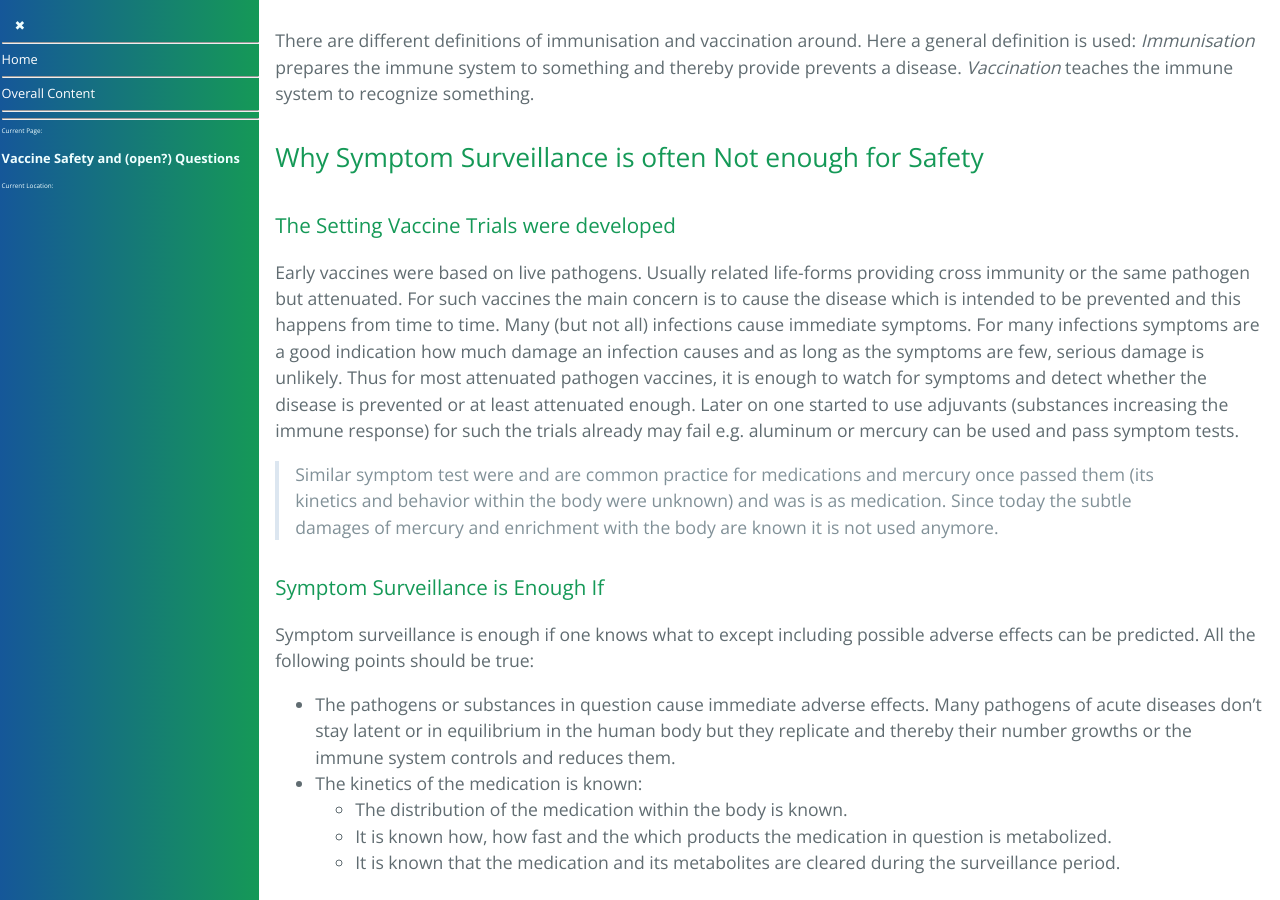
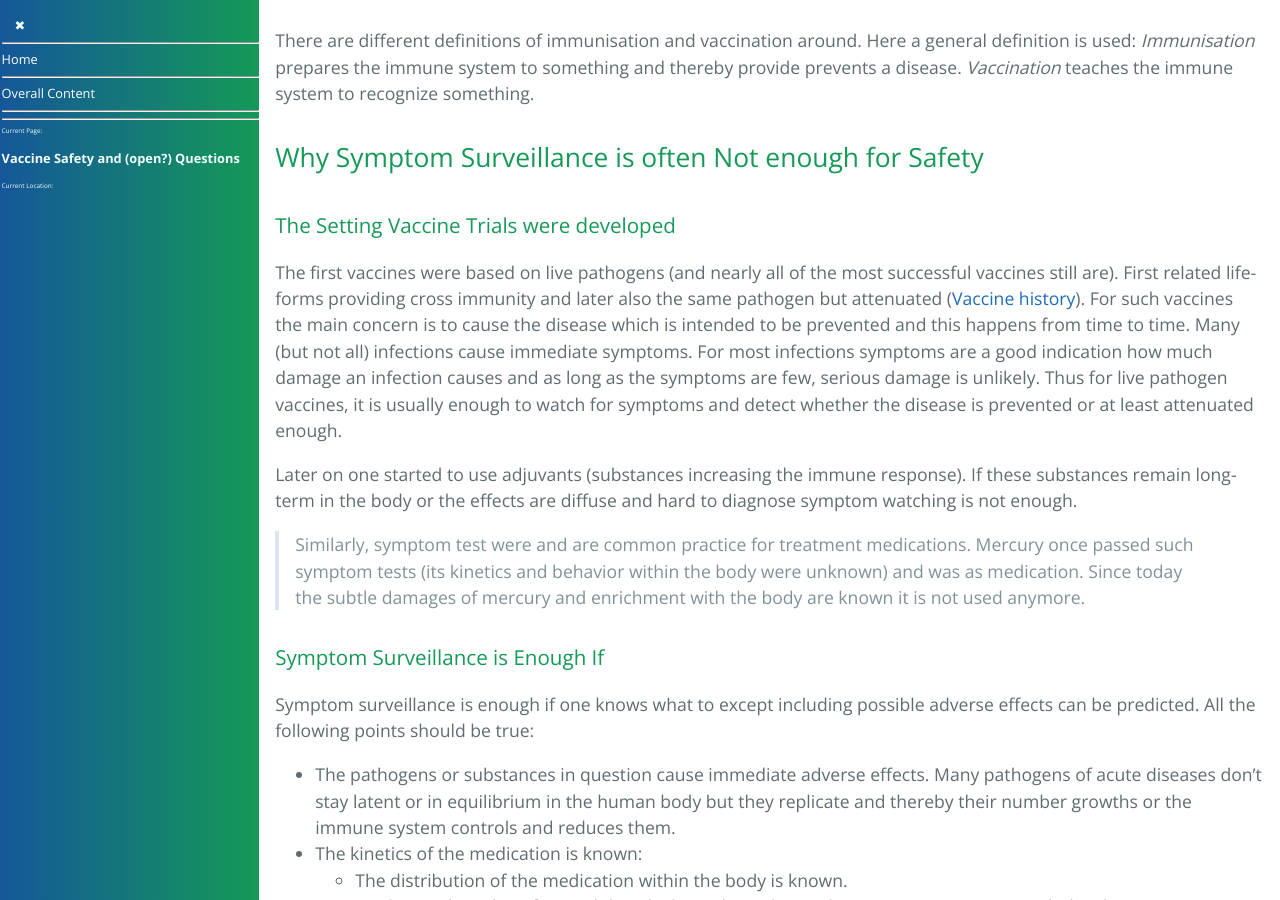
Before and after one commit to forestgrape/coronavirus, a Jekyll site: the page built from 10_vaccines/vaccine_safety.md, in a window 1280 px wide and 900 px high, scrolled down 2308 px. Built offline with Jekyll 4.4.1, drawn with Linux system fonts in a browser that asks for light colours; our own code applies the rules of GitHub Pages for plain Markdown files.

Commit message:
formulations

```diff
--- a/10_vaccines/vaccine_safety.md
+++ b/10_vaccines/vaccine_safety.md
@@ -56,10 +56,11 @@ There are different definitions of immunisation and vaccination around. Here a g
 ## Why Symptom Surveillance is often Not enough for Safety
 
 ### The Setting Vaccine Trials were developed
-Early vaccines were based on live pathogens. Usually related life-forms providing cross immunity or the same pathogen but attenuated. For such vaccines the main concern is to cause the disease which is intended to be prevented and this happens from time to time. Many (but not all) infections cause immediate symptoms. For many infections symptoms are a good indication how much damage an infection causes and as long as the symptoms are few, serious damage is unlikely. Thus for most attenuated pathogen vaccines, it is enough to watch for symptoms and detect whether the disease is prevented or at least attenuated enough.
-Later on one started to use adjuvants (substances increasing the immune response) for such the trials already may fail e.g. aluminum or mercury can be used and pass symptom tests.
+The first vaccines were based on live pathogens (and nearly all of the most successful vaccines still are). First related life-forms providing cross immunity and later also the same pathogen but attenuated ([Vaccine history](./vaccines.md#history-of-vaccination)). For such vaccines the main concern is to cause the disease which is intended to be prevented and this happens from time to time. Many (but not all) infections cause immediate symptoms. For most infections symptoms are a good indication how much damage an infection causes and as long as the symptoms are few, serious damage is unlikely. Thus for live pathogen vaccines, it is usually enough to watch for symptoms and detect whether the disease is prevented or at least attenuated enough.
 
-> Similar symptom test were and are common practice for medications and mercury once passed them (its kinetics and behavior within the body were unknown) and was is as medication. Since today the subtle damages of mercury and enrichment with the body are known it is not used anymore.
+Later on one started to use adjuvants (substances increasing the immune response). If these substances remain long-term in the body or the effects are diffuse and hard to diagnose  symptom watching is not enough.
+
+> Similarly, symptom test were and are common practice for treatment medications. Mercury once passed such symptom tests (its kinetics and behavior within the body were unknown) and was as medication. Since today the subtle damages of mercury and enrichment with the body are known it is not used anymore.
 
 ### Symptom Surveillance is Enough If
 Symptom surveillance is enough if one knows what to except including possible adverse effects can be predicted. All the following points should be true:
```
